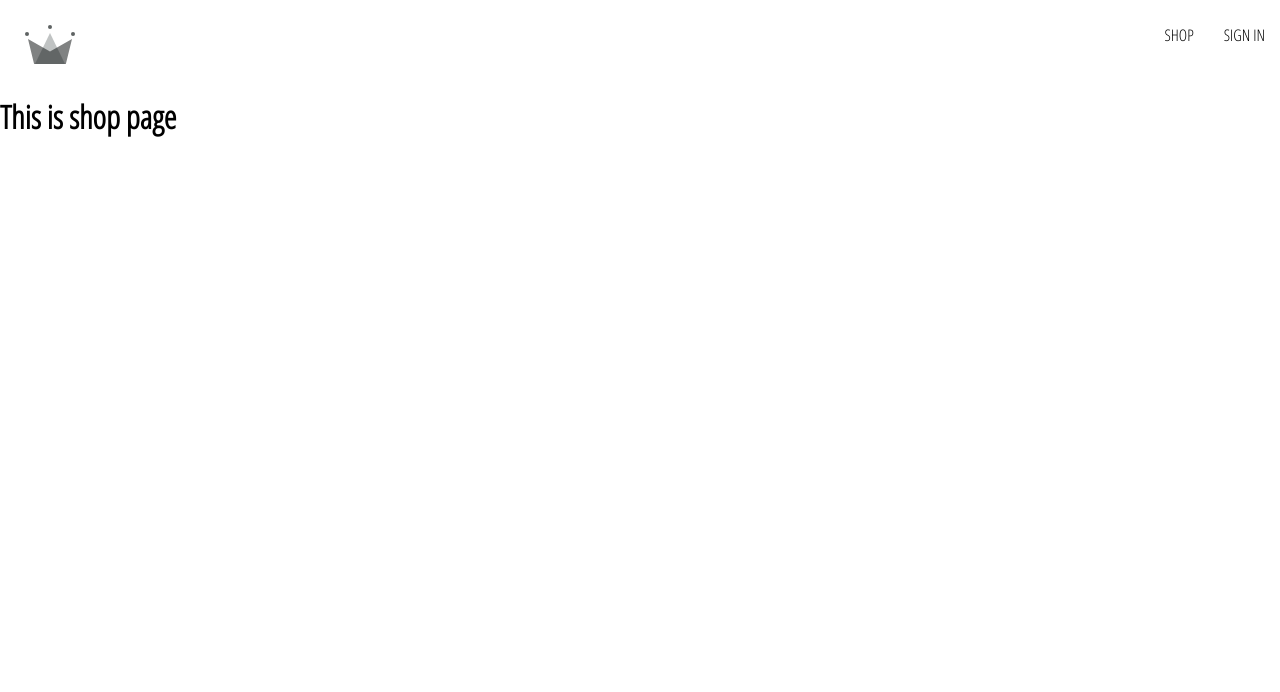
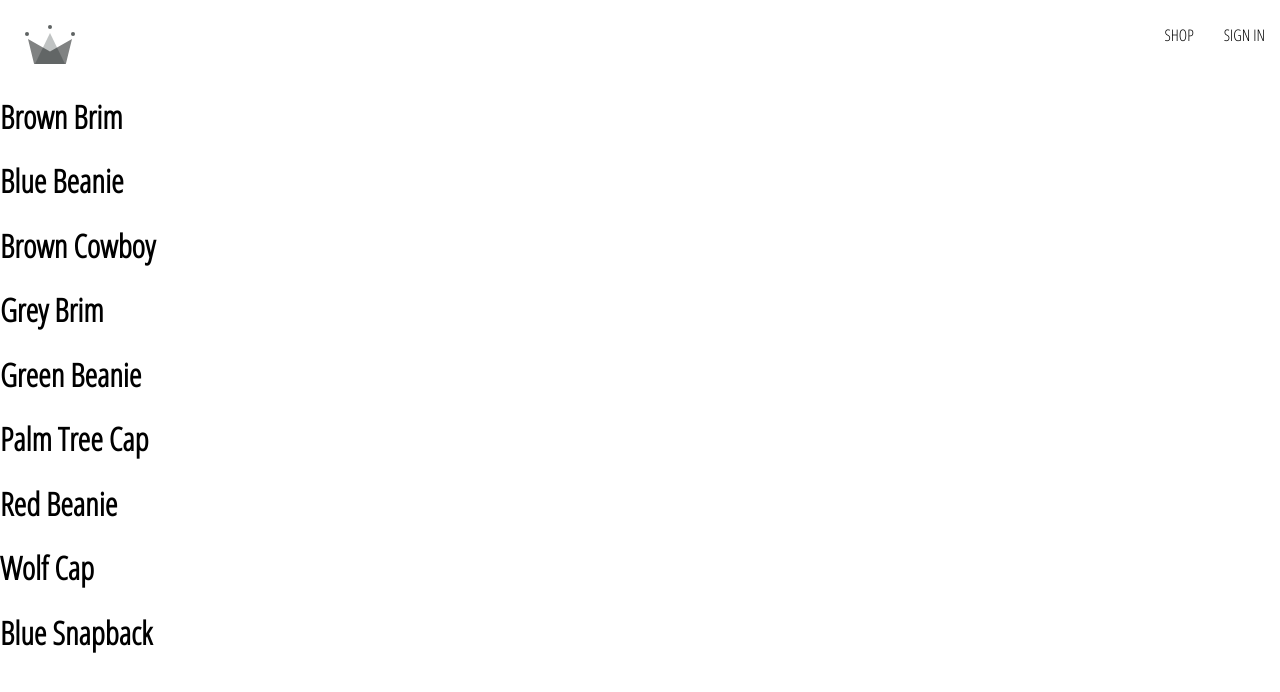
Before and after one commit to duong0405/Monsters-Rolodex, a React (Create React App) app: page /shop in a window 1280 px wide. Shown: the top 692 px of the page. Built offline with nearby package versions, Linux system fonts and the light colour scheme; no server answers.

Commit message:
add shop component

```diff
--- a/src/App.js
+++ b/src/App.js
@@ -3,14 +3,8 @@ import { Routes, Route } from "react-router-dom";
 import Home from "./routes/home/home.component";
 import Navigation from "./routes/navigation/navigation.component";
 import Authentication from "./routes/authentication/authentication-component";
+import Shop from "./shop/shop.component";
 
-const Shop = () => {
-  return (
-    <div>
-      <h1>This is shop page</h1>
-    </div>
-  )
-}
 
 const App = () => {
 
--- /dev/null
+++ b/src/shop/shop.component.jsx
@@ -0,0 +1,11 @@
+import SHOP_DATA from "../shop-data.json";
+
+const Shop = () => {
+    return (
+        <div>
+            {SHOP_DATA.map((item) => <h1>{item.name}</h1>)}
+        </div>
+    )
+}
+
+export default Shop;
```
